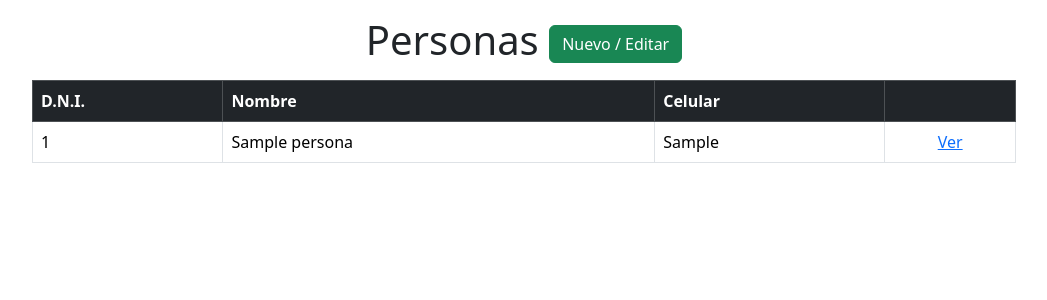
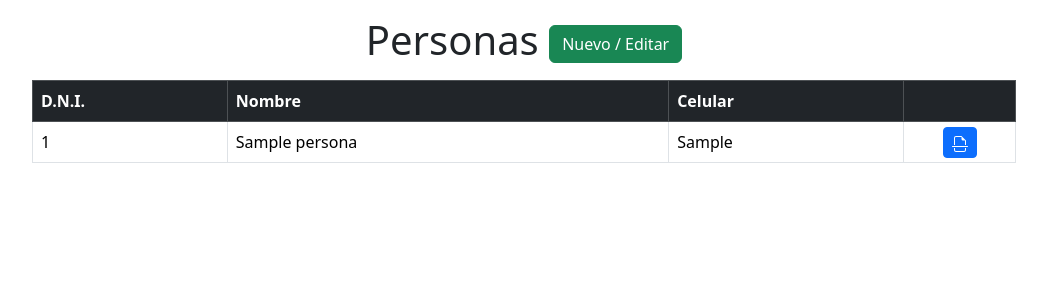
Before and after one commit to 1Pampu/gestion-contratos, a Django app: page /personas/ in a window 1280 px wide. Shown: the part 59-359 px from the top of the page, without its empty margins (116-1163 px from the left). Run offline with Django 5.2, Linux system fonts and the light colour scheme; tables that the repository leaves empty hold one stand-in row (values such as "Sample post").

Commit message:
fix docx path & modular icons & ver icons

```diff
--- a/contratos/models.py
+++ b/contratos/models.py
@@ -13,7 +13,7 @@ class Contrato(models.Model):
     fecha_inicio = models.DateField()
     duracion = models.IntegerField()
     fecha_finalizacion = models.DateField(null=True, blank=True)
-    docx = models.FileField(upload_to='documents/contratos/%Y/%m', null=True, blank=True)
+    docx = models.FileField(upload_to='contratos/%Y/%m', null=True, blank=True)
     active = models.BooleanField(default=True)
 
     def calcular_fin(self):
--- /dev/null
+++ b/templates/global/layouts/icons.html
@@ -0,0 +1,22 @@
+<svg xmlns="http://www.w3.org/2000/svg" style="display: none;">
+    <symbol id="icono-archivo" viewBox="0 0 16 16">
+      <path d="M14 4.5V9h-1V4.5h-2A1.5 1.5 0 0 1 9.5 3V1H4a1 1 0 0 0-1 1v7H2V2a2 2 0 0 1 2-2h5.5zM13 12h1v2a2 2 0 0 1-2 2H4a2 2 0 0 1-2-2v-2h1v2a1 1 0 0 0 1 1h8a1 1 0 0 0 1-1zM.5 10a.5.5 0 0 0 0 1h15a.5.5 0 0 0 0-1z"/>
+    </symbol>
+    <symbol id="check-circle-fill" viewBox="0 0 16 16">
+        <path d="M16 8A8 8 0 1 1 0 8a8 8 0 0 1 16 0zm-3.97-3.03a.75.75 0 0 0-1.08.022L7.477 9.417 5.384 7.323a.75.75 0 0 0-1.06 1.06L6.97 11.03a.75.75 0 0 0 1.079-.02l3.992-4.99a.75.75 0 0 0-.01-1.05z"/>
+    </symbol>
+    <symbol id="exclamation-triangle-fill" viewBox="0 0 16 16">
+        <path d="M8.982 1.566a1.13 1.13 0 0 0-1.96 0L.165 13.233c-.457.778.091 1.767.98 1.767h13.713c.889 0 1.438-.99.98-1.767L8.982 1.566zM8 5c.535 0 .954.462.9.995l-.35 3.507a.552.552 0 0 1-1.1 0L7.1 5.995A.905.905 0 0 1 8 5zm.002 6a1 1 0 1 1 0 2 1 1 0 0 1 0-2z"/>
+    </symbol>
+    <symbol id="trash-icon" viewBox="0 0 16 16">
+        <path d="M11 1.5v1h3.5a.5.5 0 0 1 0 1h-.538l-.853 10.66A2 2 0 0 1 11.115 16h-6.23a2 2 0 0 1-1.994-1.84L2.038 3.5H1.5a.5.5 0 0 1 0-1H5v-1A1.5 1.5 0 0 1 6.5 0h3A1.5 1.5 0 0 1 11 1.5m-5 0v1h4v-1a.5.5 0 0 0-.5-.5h-3a.5.5 0 0 0-.5.5M4.5 5.029l.5 8.5a.5.5 0 1 0 .998-.06l-.5-8.5a.5.5 0 1 0-.998.06m6.53-.528a.5.5 0 0 0-.528.47l-.5 8.5a.5.5 0 0 0 .998.058l.5-8.5a.5.5 0 0 0-.47-.528M8 4.5a.5.5 0 0 0-.5.5v8.5a.5.5 0 0 0 1 0V5a.5.5 0 0 0-.5-.5"/>
+    </symbol>
+    <symbol id="download-icon" viewBox="0 0 16 16">
+        <path d="M.5 9.9a.5.5 0 0 1 .5.5v2.5a1 1 0 0 0 1 1h12a1 1 0 0 0 1-1v-2.5a.5.5 0 0 1 1 0v2.5a2 2 0 0 1-2 2H2a2 2 0 0 1-2-2v-2.5a.5.5 0 0 1 .5-.5"/>
+        <path d="M7.646 11.854a.5.5 0 0 0 .708 0l3-3a.5.5 0 0 0-.708-.708L8.5 10.293V1.5a.5.5 0 0 0-1 0v8.793L5.354 8.146a.5.5 0 1 0-.708.708z"/>
+    </symbol>
+    <symbol id="reboot-icon" viewBox="0 0 16 16">
+        <path d="M1.161 8a6.84 6.84 0 1 0 6.842-6.84.58.58 0 1 1 0-1.16 8 8 0 1 1-6.556 3.412l-.663-.577a.58.58 0 0 1 .227-.997l2.52-.69a.58.58 0 0 1 .728.633l-.332 2.592a.58.58 0 0 1-.956.364l-.643-.56A6.8 6.8 0 0 0 1.16 8z"/>
+        <path d="M6.641 11.671V8.843h1.57l1.498 2.828h1.314L9.377 8.665c.897-.3 1.427-1.106 1.427-2.1 0-1.37-.943-2.246-2.456-2.246H5.5v7.352zm0-3.75V5.277h1.57c.881 0 1.416.499 1.416 1.32 0 .84-.504 1.324-1.386 1.324z"/>
+    </symbol>
+</svg>
--- a/templates/personas/list_personas.html
+++ b/templates/personas/list_personas.html
@@ -1,6 +1,8 @@
 {% extends "global/base.html" %}
 
 {% block main %}
+    {% include "global/layouts/icons.html" %}
+
     <div class="mx-auto p-2" style="width: 1000px;">
         <h1 class="text-center mt-2 mb-3">Personas <a class="btn btn-success" href="{% url 'agregar_editar_persona' %}">Nuevo / Editar</a></h1>
         <table class="table table-bordered">
@@ -13,7 +15,13 @@
                         <td>{{ persona }}</td>
                         <td>{{ persona.nombre }}</td>
                         <td>{{ persona.celular }}</td>
-                        <td style="text-align: center;"><a href='{% url "detalle_persona" dni=persona.dni %}'>Ver</a></td>
+                        <td class="p-0" style="text-align: center; vertical-align:middle;">
+                            <a class="btn btn-primary btn-sm" href='{% url "detalle_persona" dni=persona.dni %}'>
+                                <svg width="16" height="16" fill="currentColor" class="bi bi-file-earmark-break">
+                                    <use xlink:href="#icono-archivo"></use>
+                                </svg>
+                            </a>
+                        </td>
                     </tr>
                 {% endfor %}
         </table>
```
Also changed, not shown: templates/configuraciones/configs.html (+2 -21 lines), templates/contratos/index.html (+9 -1 lines), templates/inmuebles/list_inmuebles.html (+9 -1 lines).
